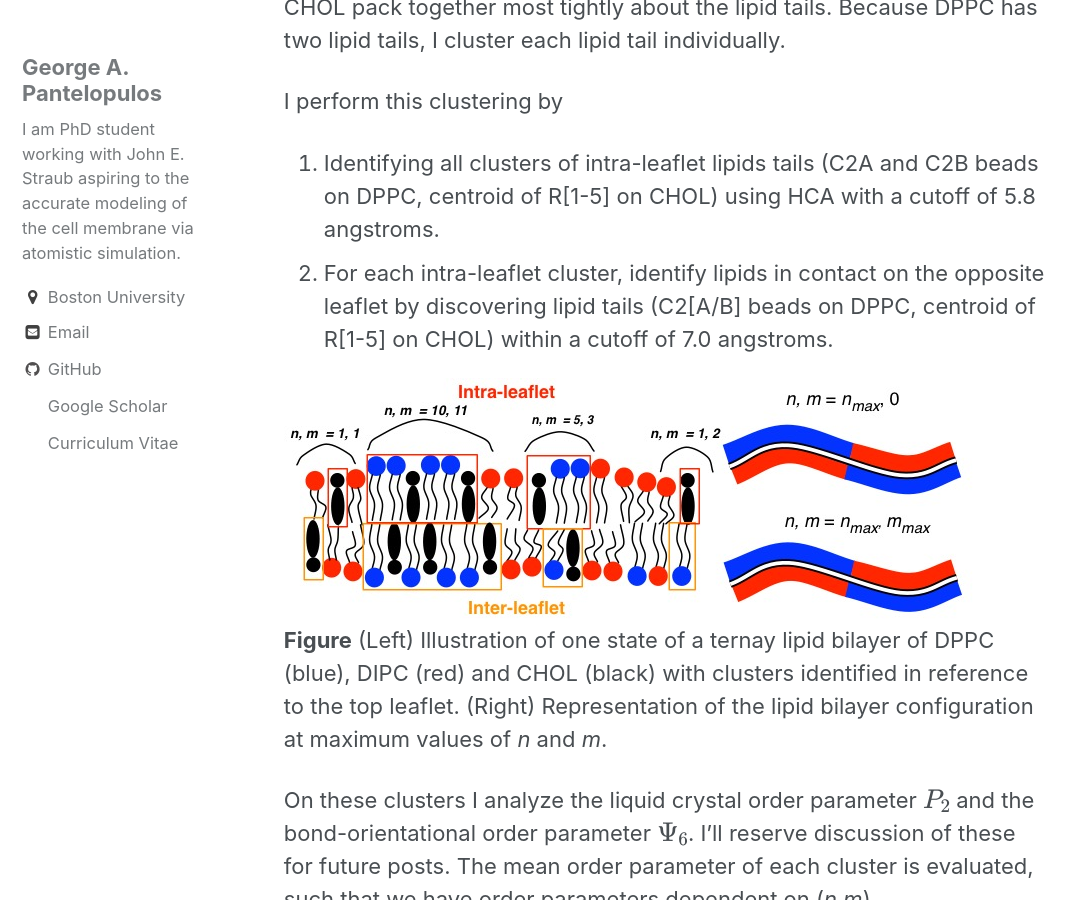
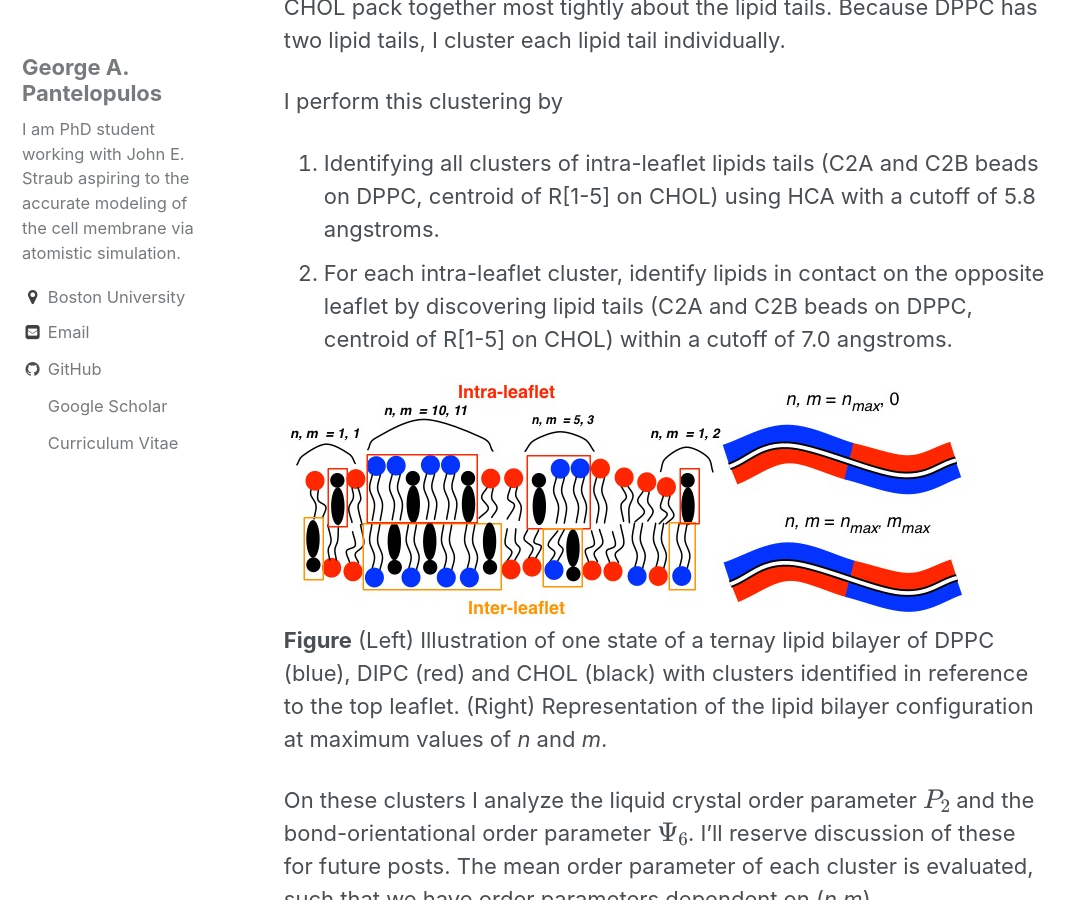
Before and after one commit to gpantel/gpantel.github.io, a Jekyll site: the page built from _posts/2017-06-07-domain_clustering.markdown, in a window 1280 px wide and 900 px high, scrolled down 2967 px. Shown: the whole window, without its empty margins (0-1084 px from the left). Built offline with Jekyll 4.4.1, drawn with Linux system fonts in a browser that asks for light colours; formulas are drawn with MathJax 3.

Commit message:
Fixed a typo

```diff
--- a/_posts/2017-06-07-domain_clustering.markdown
+++ b/_posts/2017-06-07-domain_clustering.markdown
@@ -40,7 +40,7 @@ Studies of lipid domain formation are typically initated from an ideally-mixed s
 
 I perform this clustering by
 1. Identifying all clusters of intra-leaflet lipids tails (C2A and C2B beads on DPPC, centroid of R[1-5] on CHOL) using HCA with a cutoff of 5.8 angstroms.
-2. For each intra-leaflet cluster, identify lipids in contact on the opposite leaflet by discovering lipid tails (C2[A/B] beads on DPPC, centroid of R[1-5] on CHOL) within a cutoff of 7.0 angstroms.
+2. For each intra-leaflet cluster, identify lipids in contact on the opposite leaflet by discovering lipid tails (C2A and C2B beads on DPPC, centroid of R[1-5] on CHOL) within a cutoff of 7.0 angstroms.
 
 ![Domain Schematic]({{ site.url }}/assets/Membrane/n_m_schematic.jpg)
 **Figure** (Left) Illustration of one state of a ternay lipid bilayer of DPPC (blue), DIPC (red) and CHOL (black) with clusters identified in reference to the top leaflet. (Right) Representation of the lipid bilayer configuration at maximum values of *n* and *m*.
```
Also changed, not shown: 2 other files.
